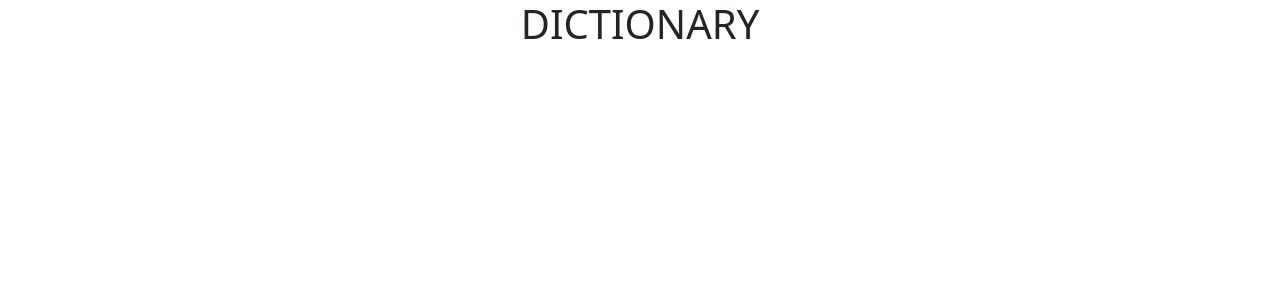
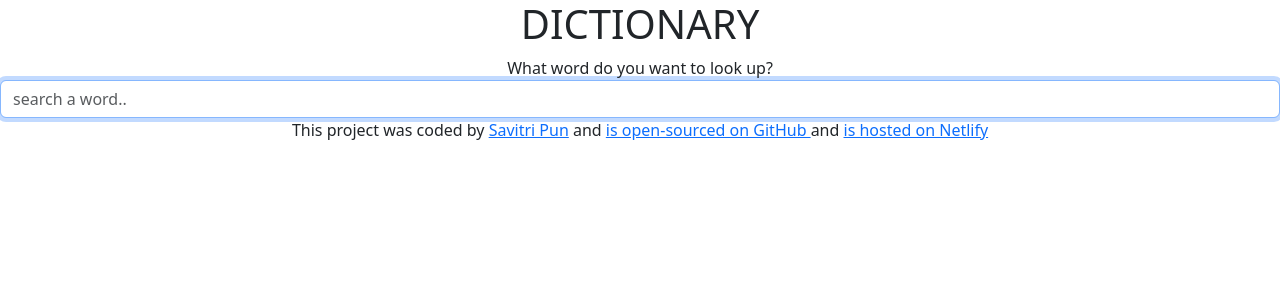
Before and after one commit to punSavitri/react-dictionary-project, a React (Create React App) app: page / in a window 1280 px wide. Shown: the top 300 px of the page. Built offline with nearby package versions, Linux system fonts and the light colour scheme.

Commit message:
update App.js

```diff
--- a/src/App.js
+++ b/src/App.js
@@ -1,3 +1,4 @@
+import Dictionary from "./Dictionary";
 import './App.css';
 
 function App() {
@@ -6,6 +7,12 @@ function App() {
       <header className="App-header">
         <h1>DICTIONARY</h1>
       </header>
+      <main>
+        <Dictionary />
+      </main>
+      <footer>
+        <p>This project was coded by <a href='https://github.com/punSavitri' target='_blank' rel="noreferrer" title='Savitri GitHub repo' >Savitri Pun</a>  and <a href="https://github.com/punSavitri/react-dictionary-project"> is open-sourced on GitHub </a>and <a href="https://react-dictionary-savitri.netlify.app/"> is hosted on Netlify</a></p>
+      </footer>
     </div>
   );
 }
```
